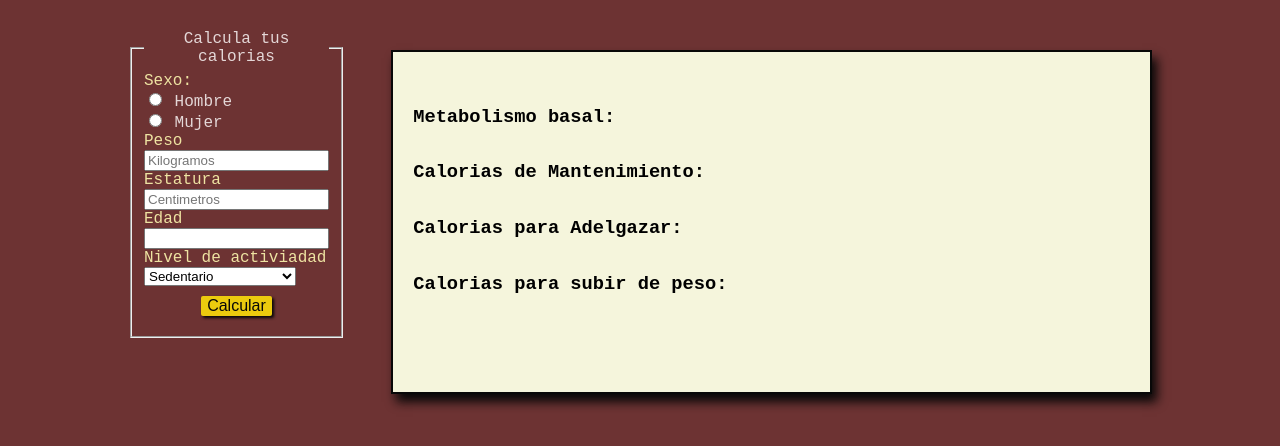
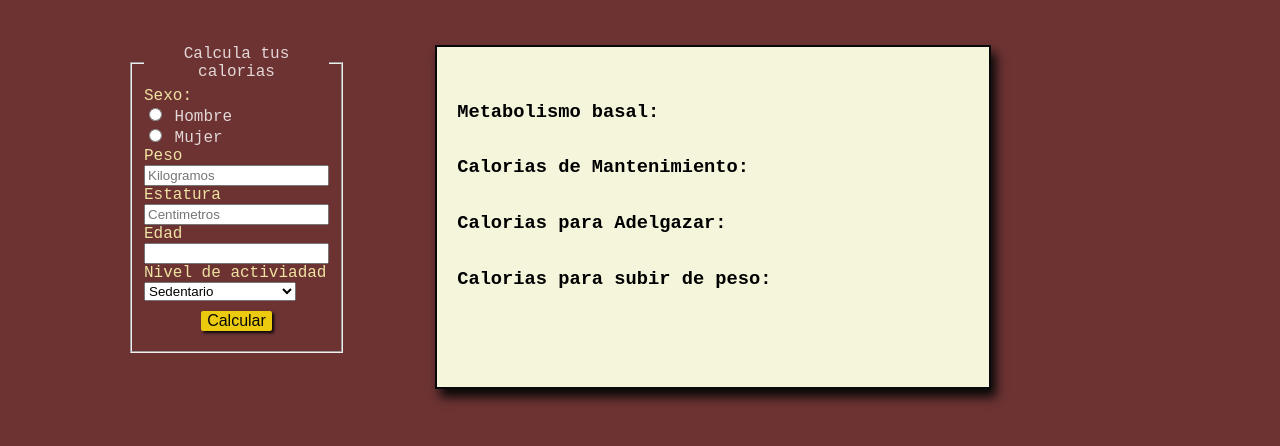
Before and after one commit to sehermosillaf/Fit-app, a plain HTML site: page index.html in a window 1280 px wide. Shown: the part 50-496 px from the top of the page. Drawn offline with Linux system fonts and the light colour scheme; a script that the page names is missing.

Commit message:
Cambia el tamano del campo para mostrar el resultado

```diff
--- a/css/global.css
+++ b/css/global.css
@@ -81,13 +81,13 @@ nav {
 
 .calories-result {
   display:block;
-  width: 70%;
+  width: 50%;
   height: 300px;
   border: solid 2px #080808;
   background-color: beige;
   padding:20px;
-  margin-top: 20px;
-  float: right;
+  margin-top: 15px;
+  margin-left: 30%;
   box-shadow: 5px 8px 10px #080808;
 }
 
```
